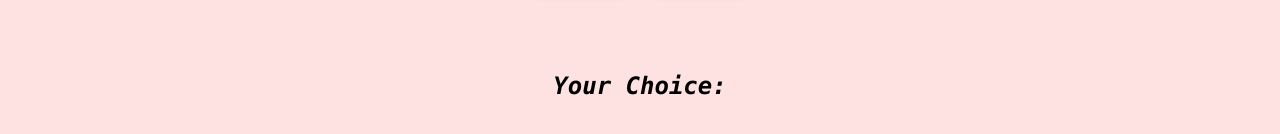
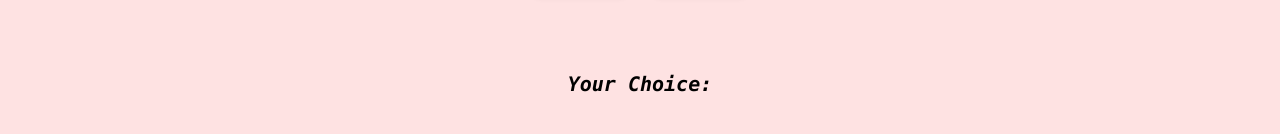
Before and after one commit to Nishaaaanth/Quizzer, a React (Vite) app: page /quiz in a window 1280 px wide. Shown: the part 524-658 px from the top of the page. Built offline with nearby package versions, Linux system fonts and the light colour scheme.

Commit message:
More Modification to Font Size

```diff
--- a/src/components/Options.jsx
+++ b/src/components/Options.jsx
@@ -36,7 +36,7 @@ const Options = function({questionNumber, setScore}) {
                             className="m-3 p-4 bg-red-200 rounded-lg font-semibold shadow-md min-w-24">{questions[questionNumber].option4}</button>
                     </div>
                 </div>
-                <div className="flex justify-center mt-16 font-bold text-2xl italic">Your Choice: {option}</div>
+                <div className="flex justify-center mt-16 font-bold text-xl italic">Your Choice: {option}</div>
             </div>
     );
 };
```
